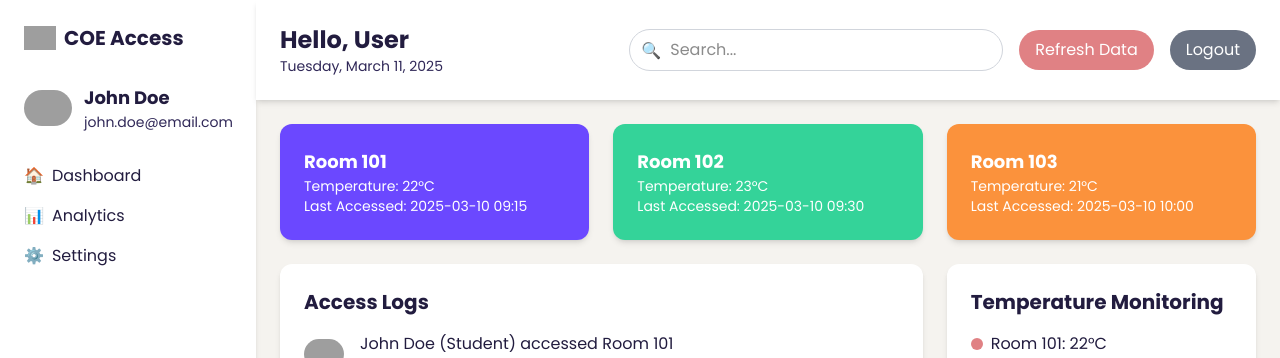
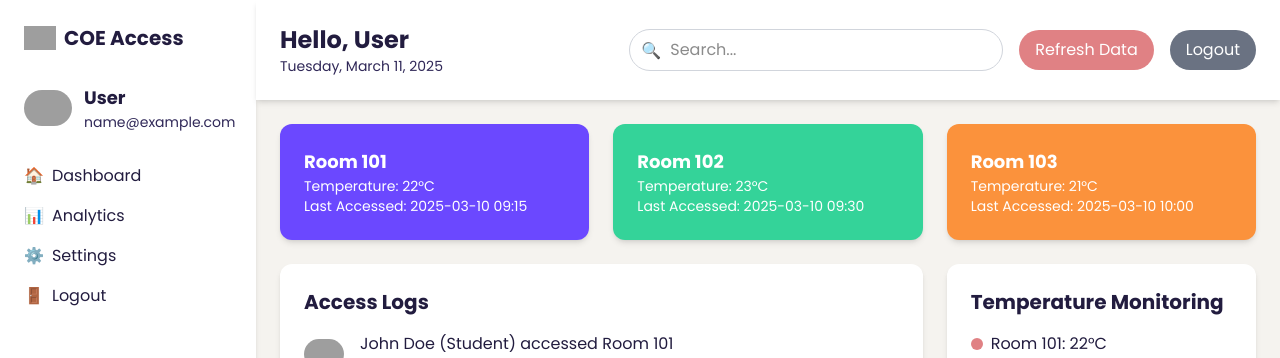
Before and after one commit to Thuwapat/CloudApp_classproject, a Next.js app in the folder frontend/: page /dashboard in a window 1280 px wide. Shown: the top 358 px of the page. Built offline with nearby package versions, Linux system fonts and the light colour scheme; sample sign-in values are in the browser's storage; grey boxes are pictures that could not be loaded.

Commit message:
make sidebar Show Email and Username

```diff
--- a/frontend/src/app/auth/callback/page.tsx
+++ b/frontend/src/app/auth/callback/page.tsx
@@ -29,6 +29,7 @@ export default function CallbackPage() {
             role: userData.role,
             // ดึง first_name จาก backend (ต้องเพิ่มใน /protected response)
             first_name: userData.first_name || "User", // หาก backend ไม่ส่ง first_name มา
+            email: userData.email || "email@example.com",
           }));
 
           // Redirect ตาม role
--- a/frontend/src/components/ui/sidebar.tsx
+++ b/frontend/src/components/ui/sidebar.tsx
@@ -1,7 +1,28 @@
+"use client";
+
 import Image from "next/image";
 import Link from "next/link";
+import { useEffect, useState } from "react";
 
 const Sidebar = () => {
+  const [firstName, setFirstName] = useState("User");
+  const [email, setEmail] = useState("email@example.com");
+
+  useEffect(() => {
+    const user = localStorage.getItem("user");
+    if (user) {
+      const parsedUser = JSON.parse(user);
+      setFirstName(parsedUser.first_name || "User");
+      setEmail(parsedUser.email || "email@example.com");
+    }
+  }, []);
+
+  const handleLogout = () => {
+    localStorage.removeItem("token");
+    localStorage.removeItem("user");
+    window.location.href = "/";
+  };
+
   return (
     <aside className="w-64 bg-white h-screen p-6 shadow-md">
       {/* Logo */}
@@ -20,8 +41,8 @@ const Sidebar = () => {
           className="rounded-full"
         />
         <div className="ml-3">
-          <h2 className="text-lg font-semibold text-[#221C3FFF]">John Doe</h2>
-          <p className="text-sm text-[#302858FF]">john.doe@email.com</p>
+          <h2 className="text-lg font-semibold text-[#221C3FFF]">{firstName}</h2>
+          <p className="text-sm text-[#302858FF]">{email}</p>
         </div>
       </div>
 
@@ -43,6 +64,14 @@ const Sidebar = () => {
               <span className="mr-2">⚙️</span> Settings
             </Link>
           </li>
+          <li>
+            <button
+              onClick={handleLogout}
+              className="flex items-center text-[#221C3FFF] hover:text-[#E08184FF]"
+            >
+              <span className="mr-2">🚪</span> Logout
+            </button>
+          </li>
         </ul>
       </nav>
     </aside>
```
Also changed, not shown: 1 other file (tests, documents, lock files or other folders).
